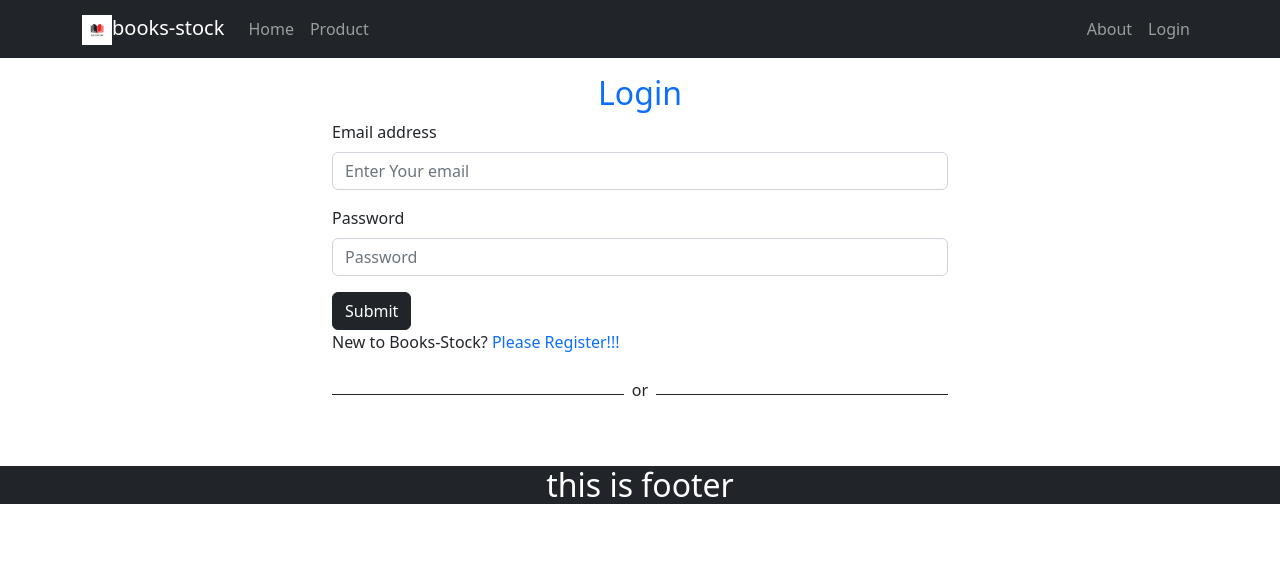
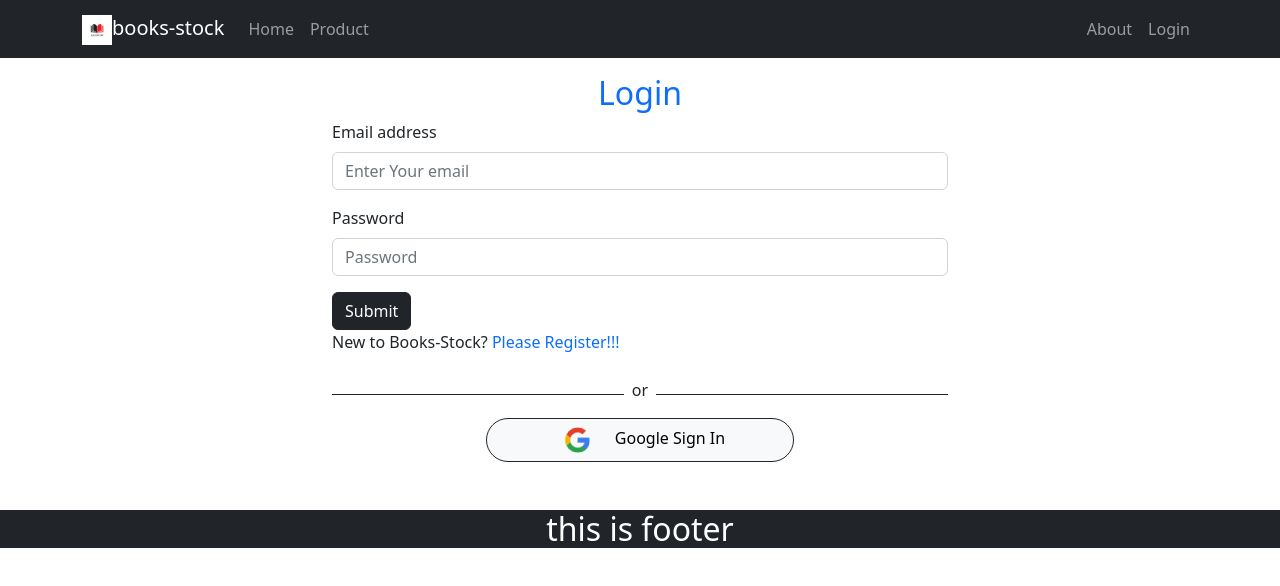
Before and after one commit to sakibhossan/books-stock-running, a React (Create React App) app: page /login in a window 1280 px wide. Shown: the top 586 px of the page. Built offline with nearby package versions, Linux system fonts and the light colour scheme; no server answers.

Commit message:
create google login

```diff
--- a/src/Pages/Login/LoginSocial/LoginSocial.js
+++ b/src/Pages/Login/LoginSocial/LoginSocial.js
@@ -1,4 +1,5 @@
 import React from 'react';
+import google from '../../../Images/google.png';
 
 const LoginSocial = () => {
     return (
@@ -8,6 +9,13 @@ const LoginSocial = () => {
                 <p className='mt-2 px-2'>or</p>
                 <div style={{height:'1px'}} className='bg-dark w-50'></div>
             </div>
+            <div>
+                <button className='btn btn-light rounded-pill border border-dark mx-auto w-50 d-block'>
+                    <img src={google} alt="" />
+                    <span className='px-2'>Google Sign In</span>
+
+                </button>
+            </div>
         </div>
     );
 };
```
